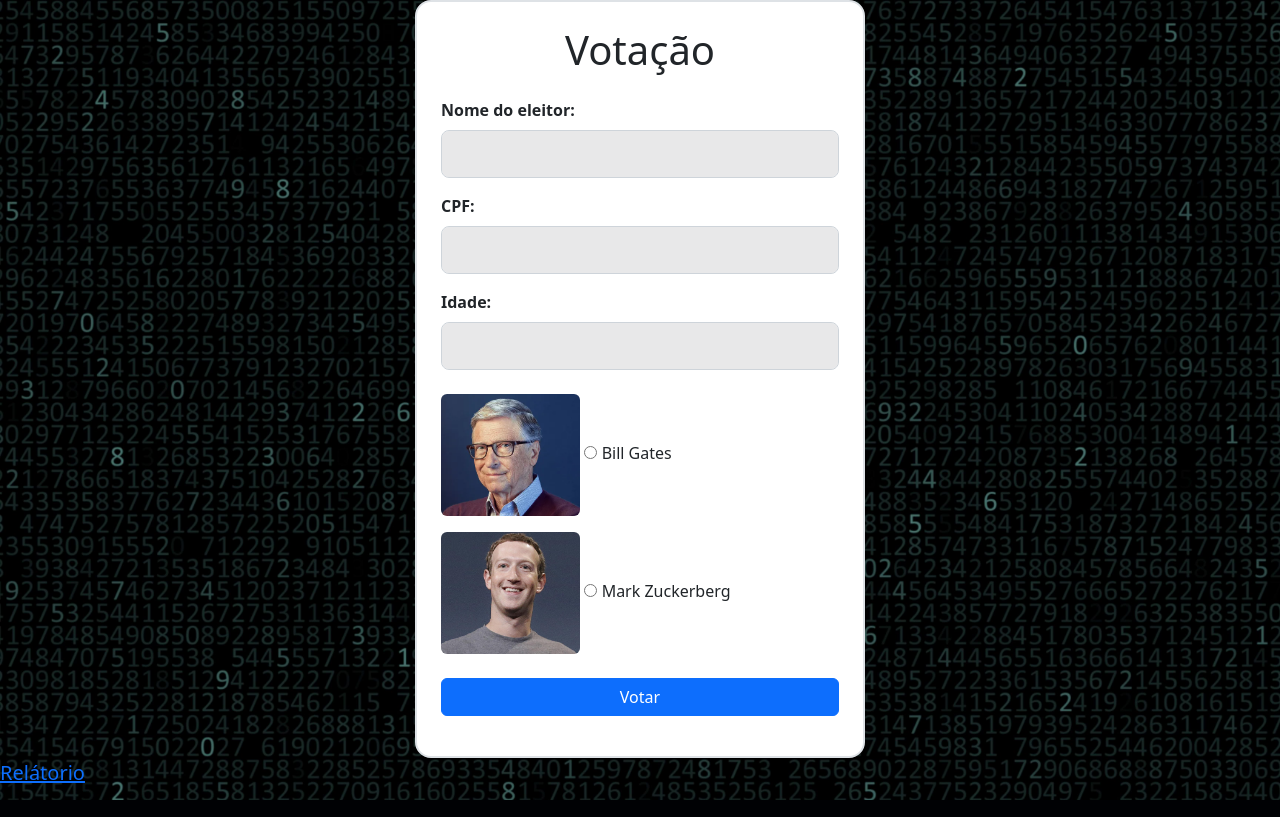
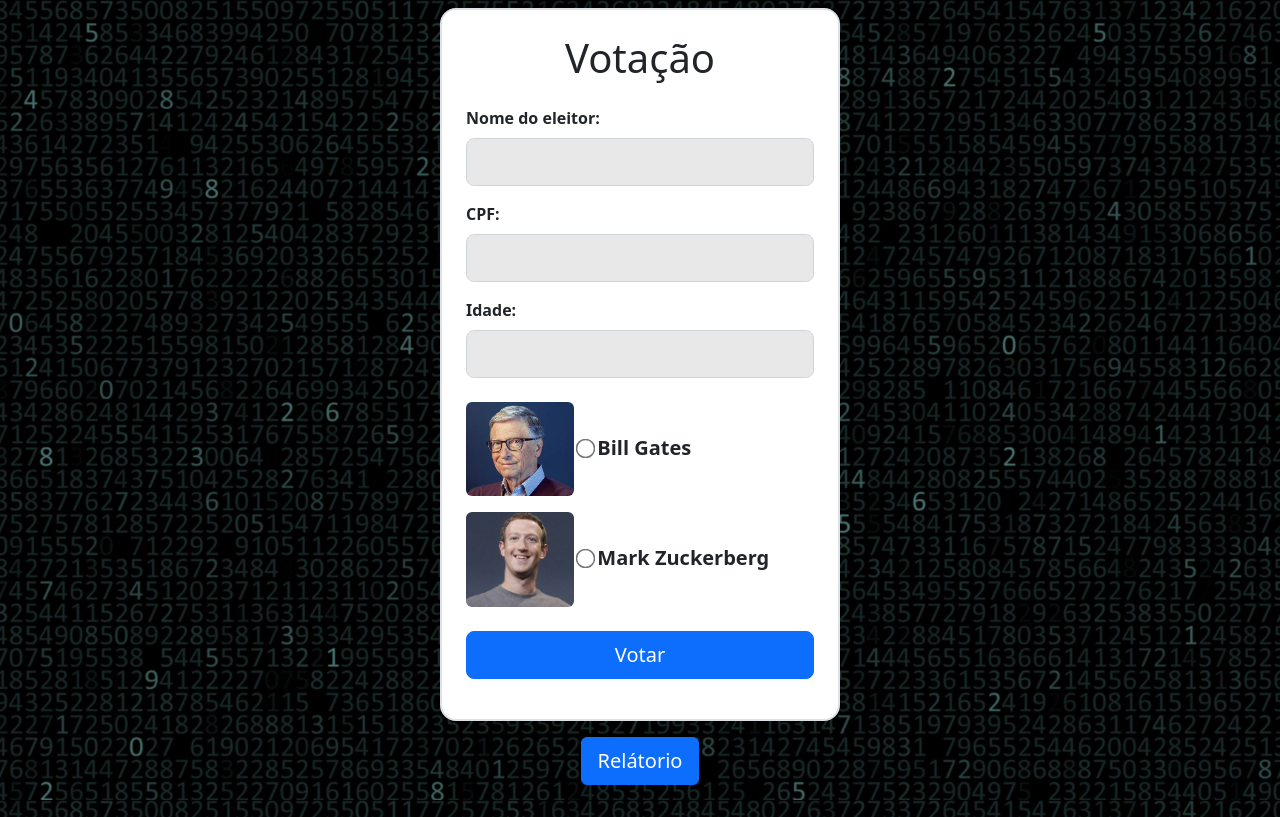
Before and after one commit to DanielMhl/VotacaoPHP, a PHP site: page / in a window 1280 px wide. Run offline with PHP 8.4, Linux system fonts and the light colour scheme.

Commit message:
Versão 3.0

```diff
--- a/app/Controllers/ControllerVotante.php
+++ b/app/Controllers/ControllerVotante.php
@@ -36,13 +36,32 @@ class ControllerVotante
 
 }
 
-// class Votos{
-//  public function resultadoVoto(){
- //       $queryVoto = "SELECT * FROM votante";
-  //      $stmt = ConexaoDB::getConn()->prepare($queryVoto);
-   //     $stmt->execute();
-   // }
+    class Votos{
+        public function resultadoZuck(){
+                try{
+                    $queryVoto = "SELECT COUNT(voto) FROM votante WHERE voto='222'";
+                    $stmt = ConexaoDB::getConn()->prepare($queryVoto);
+                    $stmt->execute();
+                    if($stmt->rowCount()){
+                        return $stmt->fetchAll(PDO::FETCH_ASSOC);
+                    }
+                }catch(PDOException $e){
+            echo $e->getMessage();
+        }
+        }
+        public function resultadoGates(){
+            try{
+                $queryVoto = "SELECT COUNT(voto) FROM votante WHERE voto='111'";
+                $stmt = ConexaoDB::getConn()->prepare($queryVoto);
+                $stmt->execute();
+                if($stmt->rowCount()){
+                    return $stmt->fetchAll(PDO::FETCH_ASSOC);
+                }
+            }catch(PDOException $e){
+        echo $e->getMessage();
+    }
+    }
 
-// }
+}
 
 ?>
--- a/css/styles.css
+++ b/css/styles.css
@@ -7,12 +7,16 @@ body {
   background-size: cover;
 }
 
-
 #img {
   display: block;
   margin-left: auto;
 }
+
 #imge {
   display: block;
   margin-right: auto;
 }
+
+input[type=radio]{
+  transform:scale(1.5);
+}
--- a/index.php
+++ b/index.php
@@ -42,7 +42,7 @@ if (empty($votante->erro)) {
 </head>
 
 <body>
-    <div class="container border border-2 rounded-4 p-4 bt-5 bg-white animate__animated animate__fadeInLeft" style="max-width: 450px;">
+    <div class="container border border-2 rounded-4 p-4 mt-2 bg-white animate__animated animate__fadeInLeft" style="max-width: 400px;">
         <form method="post">
             <h1 class="mb-4 text-center">Votação</h1>
             <div class="row">
@@ -58,29 +58,29 @@ if (empty($votante->erro)) {
                     <label for="idade" class="form-label fw-semibold">Idade: </label>
                     <input type="text" name="idade" class="form-control form-control-lg bg-dark bg-opacity-10" value="" required>
                 <div class="mt-4">
-                    <div class="mb-3">
-                        <label for="gates">
-                        <img class="rounded-2"  src="images/gates.PNG" alt="Gates" style="max-width:35% ;">
+                    <div class="mb-3 ">
+                        <label for="gates" class="fs-5 fw-semibold">
+                        <img class="rounded-2"  src="images/gates.PNG" alt="Gates" style="max-width:31% ;">
                         <input type="radio" name="voto" id="gates" value="111"> Bill Gates
                     </label>
                     </div>
                     <div>
-                    <label for="zuck" class="fw-5">
-                        <img class="rounded-2"  src="images/zuck.PNG" alt="Zuck" style="max-width:35% ;">
+                    <label for="zuck" class="fs-5 fw-semibold">
+                        <img class="rounded-2"  src="images/zuck.PNG" alt="Zuck" style="max-width:31% ;">
                         <input type="radio" name="voto" id="zuck" value="222"> Mark Zuckerberg
                     </label>
                     </div>
                     <div class="d-grid mt-4">
-                        <input type="submit" value="Votar" class="btn btn-primary btn-SL">
+                        <input type="submit" value="Votar" class="btn btn-primary btn-lg">
                     </div>
                 </div>
             </form>
         </div>
     </div>
     </div>
-
-     <a class="button mb-3 text-center fs-5" href="relatorio.php" target="_blank" style="max-width:90% ;">Relátorio</a>
-
+    <div class="container text-center mb-3 mt-3 " style="max-width: 450px;">
+    <a class="btn btn-primary btn-lg rounded-2 mb-3" href="relatorio.php" target="_blank">Relátorio</a>
+    </div>
     <script src="js/bootstrap.bundle.min.js"></script>
 
 
```
Also changed, not shown: relatorio.php (+6 -12 lines).
